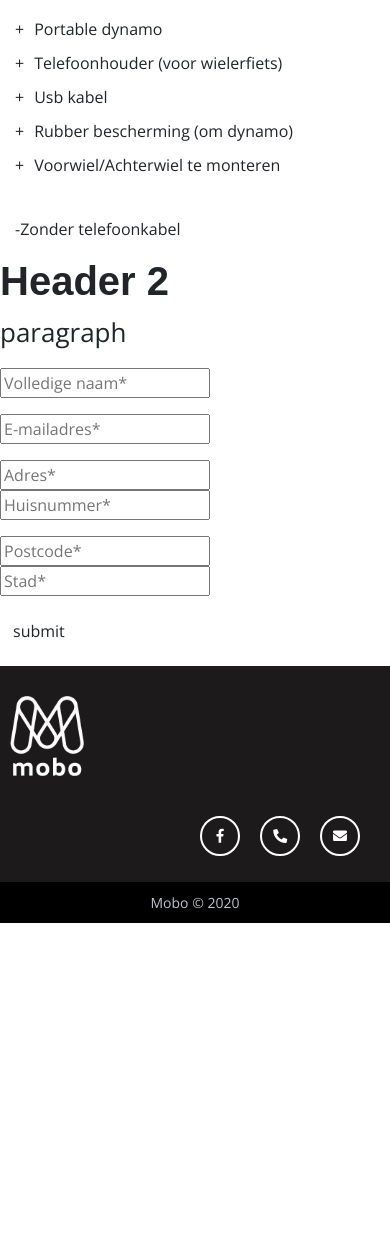
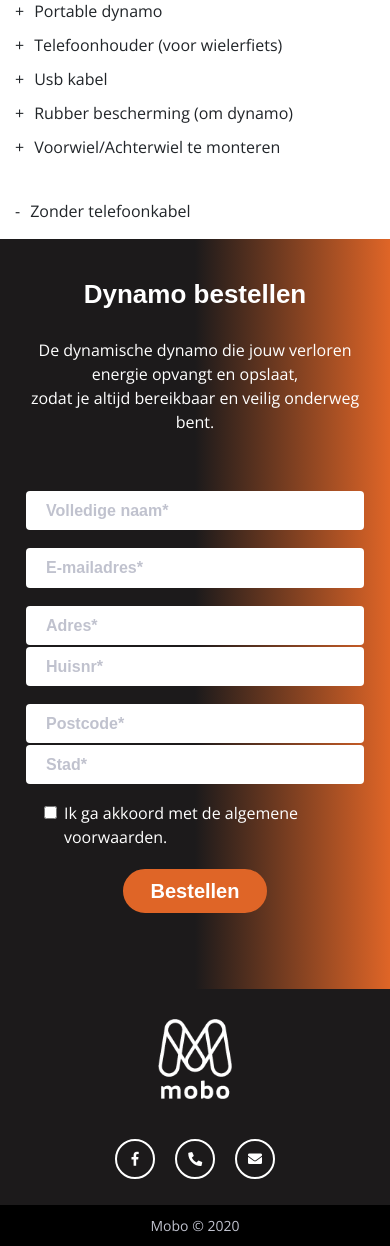
Before and after one commit to lennartkimmel/Mobo, a PHP site: page / in a window 390 px wide. Shown: the part 701-1947 px from the top of the page. Before the commit the page ends 1624 px from the top, so only its background shows below. Run offline with PHP 8.4, Linux system fonts and the light colour scheme; style sheets or scripts are compiled from the project's sources; some libraries are stand-ins or nearby versions; some web fonts are replaced.

Commit message:
Added the style of the form

```diff
--- a/source/app/index.html
+++ b/source/app/index.html
@@ -50,17 +50,6 @@
             </div>
         </section>
 
-        <!-- <section id="specification">
-            <div id="spec-img">
-                <img src="" alt="houder">
-            </div>
-
-            <div class="wpr-content">
-                <h2>Header 2</h2>
-                <p>paragraph</p>
-                <button type="button" class="btn">button</button>
-            </div>
-        </section> -->
         <section id="specification" class="hover-image">
             <div class="container-fluid">
                 <div class="row">
@@ -77,6 +66,9 @@
                         <div class="image-section-container">
                             <img id="img-4" src="https://images.unsplash.com/photo-1558980394-34764db076b4?ixlib=rb-1.2.1&ixid=eyJhcHBfaWQiOjEyMDd9&auto=format&fit=crop&w=2100&q=80">
                         </div>
+                        <div class="image-section-container">
+                            <img id="img-5" src="https://images.unsplash.com/photo-1558980394-34764db076b4?ixlib=rb-1.2.1&ixid=eyJhcHBfaWQiOjEyMDd9&auto=format&fit=crop&w=2100&q=80">
+                        </div>
                     </div>
                     <div class="col-sm-6 link-section">
                         <h2>Productinformatie</h2>
@@ -88,7 +80,7 @@
                             <li class="link-item" id="link-5" onmouseover="changeImage(5)">+<a>Voorwiel/Achterwiel te monteren</a></li>
                         </ul>
                         <ul>
-                            <li class="link-item">-Zonder telefoonkabel</li>
+                            <li class="link-item">-<a>Zonder telefoonkabel</a></li>
                         </ul>
                     </div>
                 </div>
@@ -98,28 +90,32 @@
 
         <section id="order">
             <div id="wpr-content">
-                <h2>Header 2</h2>
-                <p>paragraph</p>
+                <h2>Dynamo bestellen</h2>
+                <p>De dynamische dynamo die jouw verloren energie opvangt en opslaat,</br> zodat je altijd bereikbaar en veilig onderweg bent.</p>
             </div>
 
             <div id="wpr-form">
-                <form>
+                <form class="container" method="POST" action="0965557@hr.nl">
+                    <div class="form-group row">
+                        <input type="text" name="name" id="name" class="col-lg-11" placeholder="Volledige naam*" required/>
+                    </div>
+                    <div class="form-group row">
+                        <input type="email" name="email" id="email" class="col-lg-11" placeholder="E-mailadres*" required/>
+                    </div>
+                    <div class="form-group row">
+                        <input type="text" name="adress" id="adress" class="col-lg-8" placeholder="Adres*" required/>
+                        <input type="text" name="number" id="number" class="col-lg-3" placeholder="Huisnr*" required/>
+                    </div>
+                    <div class="form-group row">
+                        <input type="text" name="zipcode" id="zipcode" class="col-lg-3" placeholder="Postcode*" required/>
+                        <input type="text" name="city" id="city" class="col-lg-8" placeholder="Stad*" required/>
+                    </div>
+                    <div class="form-check">
+                        <input type="checkbox" class="form-check-input" id="conditions" required/>
+                        <label class="form-check-label" for="conditions">Ik ga akkoord met de algemene voorwaarden.</label>
+                      </div>
                     <div class="form-group">
-                        <input type="text" name="name" id="name" placeholder="Volledige naam*" required/>
-                    </div>
-                    <div class="form-group">
-                        <input type="email" name="email" id="email" placeholder="E-mailadres*" required/>
-                    </div>
-                    <div class="form-group">
-                        <input type="text" name="adress" id="adress" placeholder="Adres*" required/>
-                        <input type="text" name="number" id="number" placeholder="Huisnummer*" required/>
-                    </div>
-                    <div class="form-group">
-                        <input type="text" name="zipcode" id="zipcode" placeholder="Postcode*" required/>
-                        <input type="text" name="city" id="city" placeholder="Stad*" required/>
-                    </div>
-                    <div class="form-group">
-                        <button type="submit" class="btn">submit</button>
+                        <button type="submit" class="btn">Bestellen</button>
                     </div>
 
                 </form>
--- a/source/app/scss/base/_typography.scss
+++ b/source/app/scss/base/_typography.scss
@@ -20,5 +20,5 @@ h2{
   font-weight: bold;
 }
 p{
-  font-size: 26px;
+  font-size: 1rem;
 }
--- a/source/app/scss/components/_button.scss
+++ b/source/app/scss/components/_button.scss
@@ -1,3 +1,23 @@
 // -----------------------------------------------------------------------------
 // This file contains all styles related to the button component.
 // -----------------------------------------------------------------------------
+
+.btn {
+    padding: 8px 26px;
+    background: transparent;
+    border: $black 2px solid;
+    border-radius: 50px;
+    color: $black;
+    font: 700 20px/1.2em $font-title;
+
+    &:hover {
+        transition: 0.4s;
+        background: $black;
+        color: $white;
+    }
+}
+
+.link {
+    background: $black;
+    border: $orange 2px solid;
+}
--- a/source/app/scss/layout/_components.scss
+++ b/source/app/scss/layout/_components.scss
@@ -0,0 +1,74 @@
+#order {
+    margin: 0 auto;
+    padding: 80px 0;
+    color: $white;
+    background: linear-gradient(90deg, $black 50%, $orange);
+
+    #wpr-content {
+        text-align: center;
+
+        h2 {
+            font: 700 40px/1.2em $font-title;
+        }
+
+        p {
+            padding: 40px 0;
+        }
+
+        @media screen and (max-width: 800px) {
+            h2 {
+              font-size: 26px;
+            }
+
+            p {
+                padding: 20px;
+            }
+        }
+    }
+}
+
+@media screen and (max-width: 800px) {
+    #order {
+      padding: 40px 0;
+    }
+}
+
+#wpr-form {
+    max-width: 540px;
+    margin: 0 auto;
+    padding: 20px;
+
+    .form-group {
+        display: flex;
+        justify-content: center;
+
+        input {
+            margin: 1px;
+            border-radius: 4px;
+            border: none;
+            color: $black;
+            padding: 10px 20px;
+            font: 700 16px/1.2em $font-title;
+
+            &::placeholder {
+                color: $grey;
+            }
+        }
+
+        .btn {
+            background: $orange;
+            border: $orange 2px solid;
+            color: $white;
+
+            &:hover {
+                background: transparent;
+                color: $orange;
+            }
+        }
+    }
+
+    .form-check {
+        padding: 0 24px 20px;
+    }
+
+}
--- a/source/app/scss/layout/_footer.scss
+++ b/source/app/scss/layout/_footer.scss
@@ -6,6 +6,8 @@
 }
 
 .footer-logo {
+    display: flex;
+    justify-content: flex-start;
     padding: 30px 5px;
 
     img {
@@ -20,6 +22,7 @@
     justify-content: flex-end;
 
     ul {
+        padding: 0;
         display: flex;
         flex-direction: row;
         list-style: none;
@@ -27,6 +30,17 @@
         li {
             margin: 10px;
         }
+    }
+}
+
+@media screen and (max-width: 800px) {
+    .social-links {
+      justify-content: center;
+    }
+
+    .footer-logo {
+        justify-content: center;
+
     }
 }
 
```
Also changed, not shown: source/dist/index.html (+26 -30 lines), source/app/css/main.css, source/dist/css/main.min.css.
